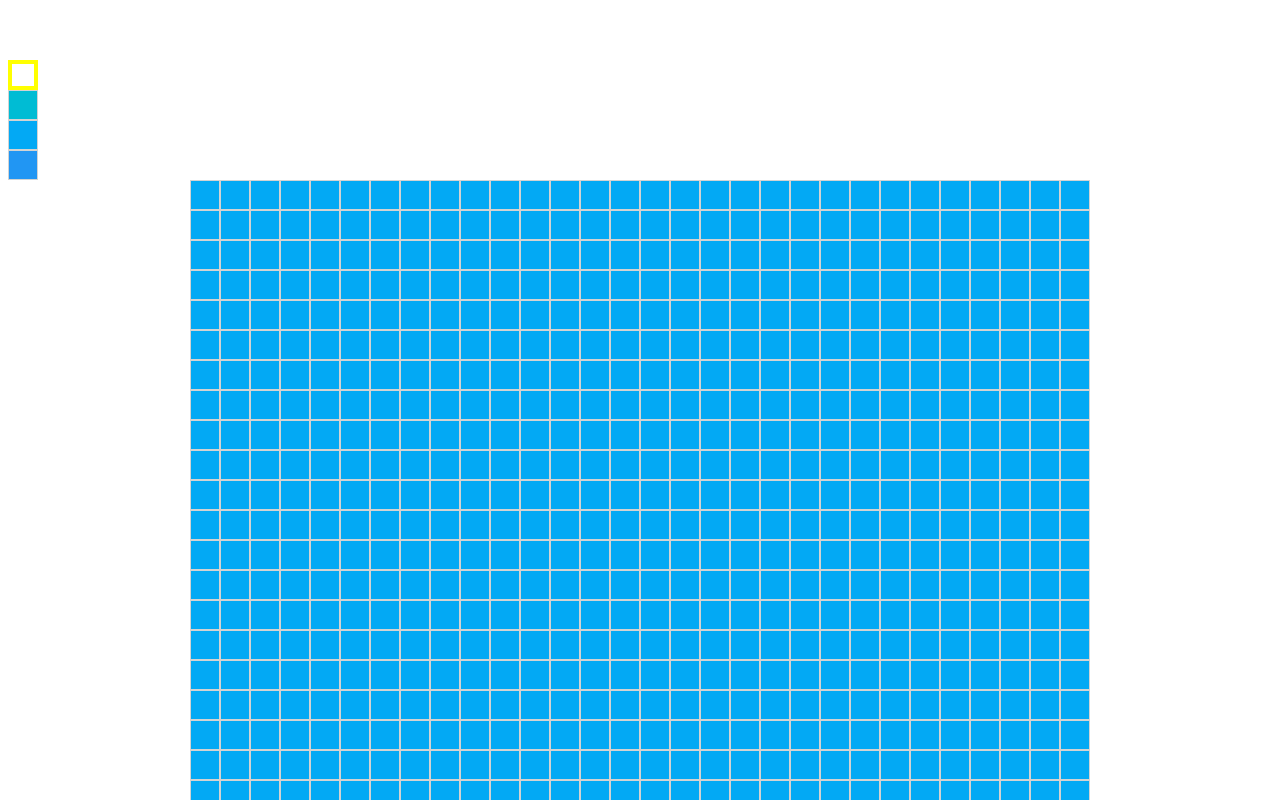
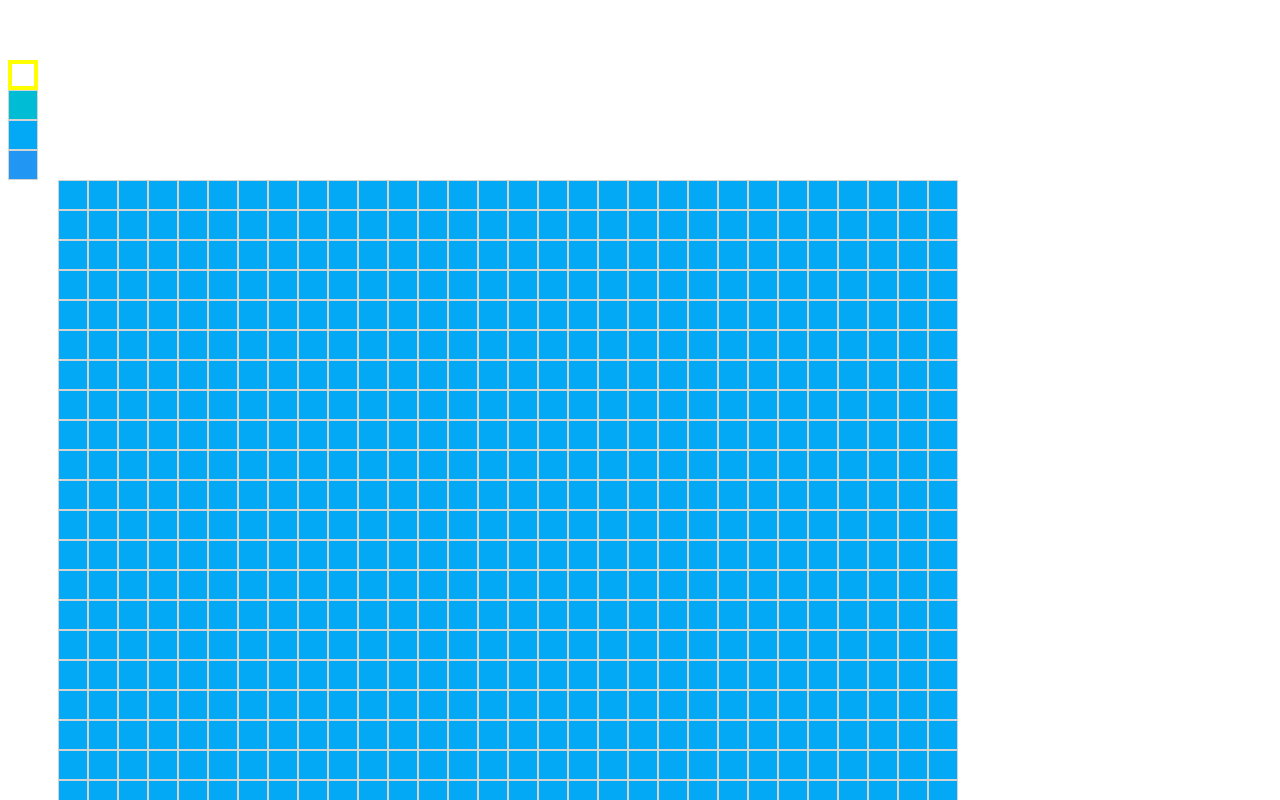
Before and after one commit to Walter-Satriano/Vuejs-Pixel-Drawing-App, a Vue app: page / in a window 1280 px wide. Shown: the top 800 px of the page. Built offline with nearby package versions, Linux system fonts and the light colour scheme.

Commit message:
graphic fix

```diff
--- a/src/components/Canvas.vue
+++ b/src/components/Canvas.vue
@@ -19,7 +19,7 @@ export default {
 .canvas {
   display: flex;
   flex-wrap: wrap;
-  margin: auto;
+  margin-left: 50px;
   max-width: 900px;
 }
 </style>
```
